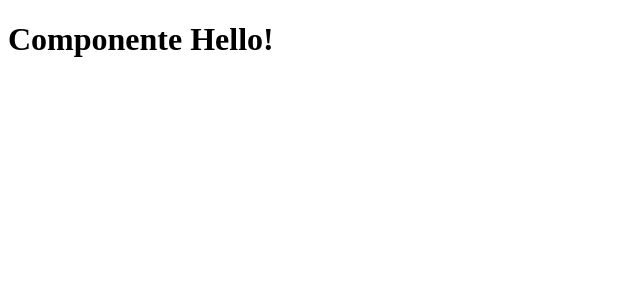
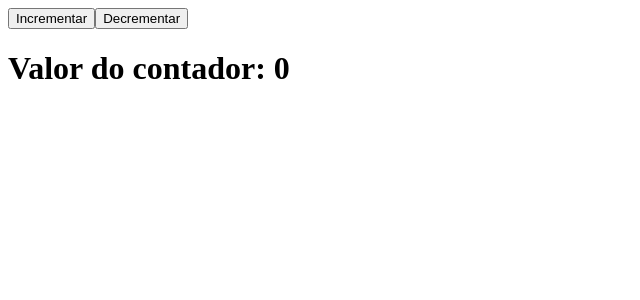
Before and after one commit to renanbernardo/dsdeliver-sds2, a React (Create React App) app in the folder front-web/: page / in a window 1280 px wide. Shown: the top 300 px of the page, without its empty margins (0-640 px from the left). Built offline with nearby package versions, Linux system fonts and the light colour scheme; the HTML template or start-up script is replaced by a standard one.

Commit message:
Component Counter criado

```diff
--- a/front-web/src/App.tsx
+++ b/front-web/src/App.tsx
@@ -1,10 +1,10 @@
 import './App.css';
-import Hello from './Hello';
+import Counter from './Counter';
 
 function App() {
   return (
     <div>
-      <Hello/>
+      <Counter />
     </div>
   );
 }
--- /dev/null
+++ b/front-web/src/Counter.tsx
@@ -0,0 +1,26 @@
+import { useState } from "react";
+
+function Counter() {
+
+    const [counter, setCounter] = useState(0);
+
+    const  handleIncrease = () => {
+        setCounter(counter + 1);
+    }
+
+    const handleDecrease = () => {
+        if(counter > 0) {
+            setCounter(counter - 1);
+        }
+    }
+
+    return (
+        <div>
+            <button onClick={handleIncrease}>Incrementar</button>
+            <button onClick={handleDecrease}>Decrementar</button>
+            <h1>Valor do contador: {counter}</h1>
+        </div>
+    )
+}
+
+export default Counter;
--- a/front-web/src/Hello.tsx
+++ /dev/null
@@ -1,7 +0,0 @@
-function Hello() {
-    return (
-        <h1>Componente Hello!</h1>
-    )
-}
-
-export default Hello;
```
